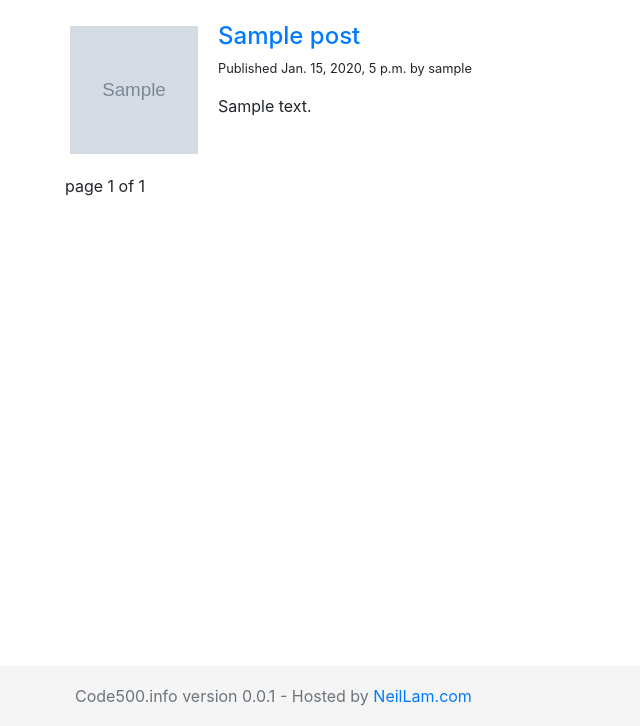
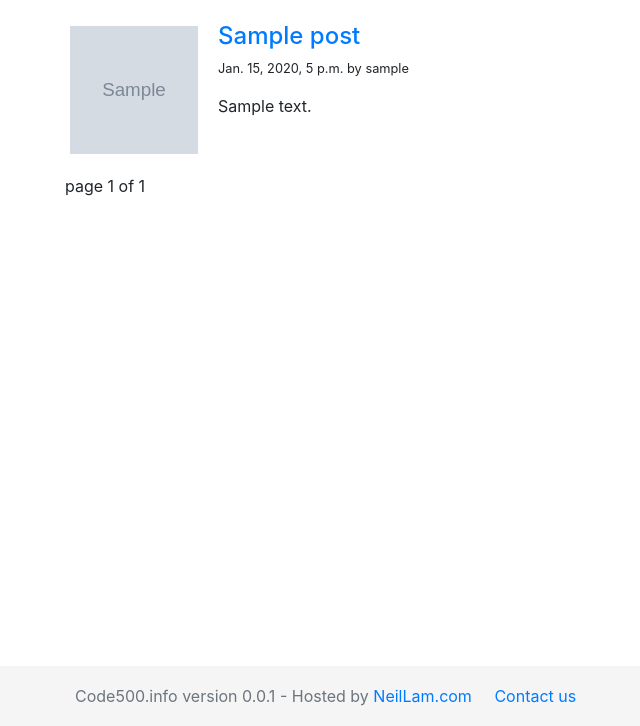
Before and after one commit to Jbdealord/code500search, a Django app: page / in a window 1280 px wide. Shown: the part 74-800 px from the top of the page, without its empty margins (10-650 px from the left). Run offline with Django 3.2, Linux system fonts and the light colour scheme; tables that the repository leaves empty hold one stand-in row (values such as "Sample post"); grey boxes marked "Sample" are stand-in pictures; some libraries are stand-ins or nearby versions.

Commit message:
adjust footer

```diff
--- a/blog/templates/blog/master.html
+++ b/blog/templates/blog/master.html
@@ -50,6 +50,8 @@
   <footer class="footer">
     <div class="container">
       <span class="text-muted">Code500.info version 0.0.1 - Hosted by <a href="https://neillam.com/">NeilLam.com</a></span>
+      &nbsp; &nbsp;
+      <span class="text-muted"><a href="mailto:codefivehundred@gmail.com">Contact us</a></span>
     </div>
   </footer>
   <!-- Bootstrap core JavaScript
--- a/blog/templates/blog/post/list.html
+++ b/blog/templates/blog/post/list.html
@@ -18,7 +18,7 @@
 		      <h4 class="media-heading mt-3">
 		      		<a href="{{ post.get_absolute_url }}">{{ post.title }}</a>
 		      </h4>
-		        <p class="small">Published {{ post.publish }} by {{ post.author }}</p>
+		        <p class="small">{{ post.publish }} by {{ post.author }}</p>
 		        <p class="big"> {{ post.body|truncatewords:40|linebreaks }} </p>
 		    </div>
 		</div>
```
